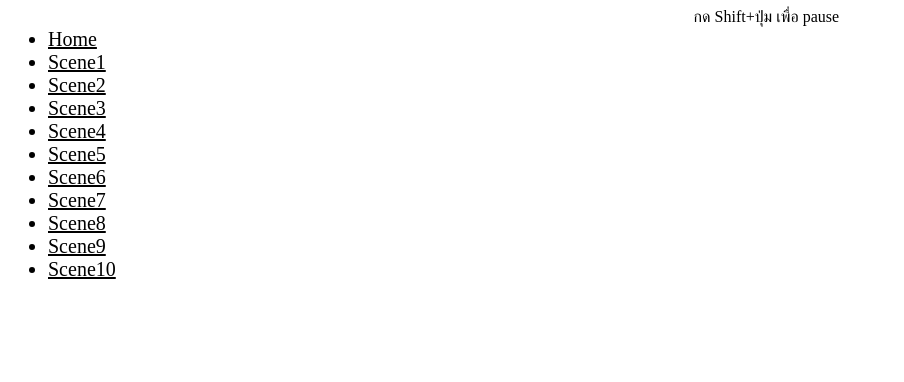
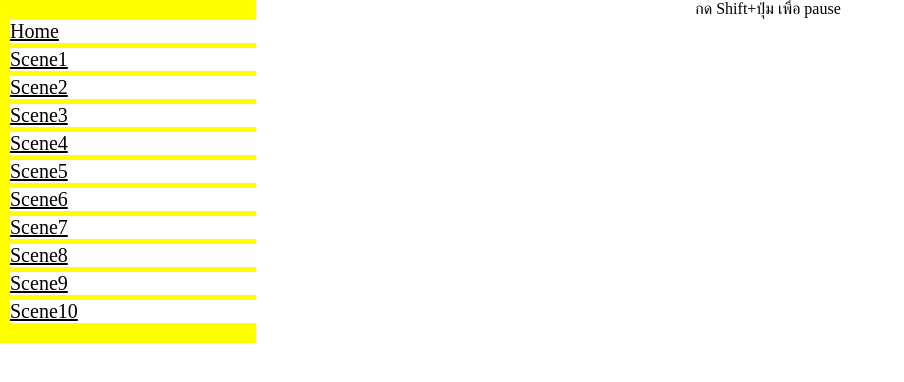
Before and after one commit to SandzoNight/gen241-soundplayer, a React (Create React App) app: page / in a window 1280 px wide. Shown: the top 382 px of the page, without its empty margins (0-904 px from the left). Built offline with nearby package versions, Linux system fonts and the light colour scheme.

Commit message:
try autoload:false, decor css

```diff
--- a/src/Components/Keybox.js
+++ b/src/Components/Keybox.js
@@ -33,10 +33,9 @@ class Keybox extends Component {
           <Sound
             url={this.props.sound}
             playStatus={this.state.status[this.state.statusIndex]}
-            autoLoad={true}
+            autoLoad={false}
             onFinishedPlaying={()=>this.stopped()}
             onPlaying={(val) => this.playing(val)}
-            onLoading={(val => this.loading(val))}
           />
       </div>
     );
@@ -61,10 +60,6 @@ class Keybox extends Component {
     this.setState({position: val.position/100,duration: val.duration/100})
     console.log(this.state.position)
   }
-  loading(val) {
-    // console.log(this.state.bytesLoaded)
-    // console.log(val.position)
-  }
 }
 
 export default Keybox;
--- a/src/css/style.css
+++ b/src/css/style.css
@@ -1,3 +1,7 @@
+body{
+  padding:0;
+  margin:0;
+}
 .page{
   display: flex;
 }
@@ -5,6 +9,17 @@
   width:20%;
   font-size:20px;
   color: black;
+  background: yellow;
+}
+.scene-panel ul{
+  list-style: none;
+  padding: 0 0 0 10px;
+}
+.scene-panel ul li{
+  width:100%;
+  background: white;
+  margin: 5px 0;
+  text-align: left;
 }
 .scene-panel a{
   text-decoration: underline;
@@ -30,6 +45,7 @@
   width: 64px;
   height: 64px;
   border: 1px solid black;
+  border-radius: 10px;
   margin: 5px;
   font-size: 24px;
 }
```
